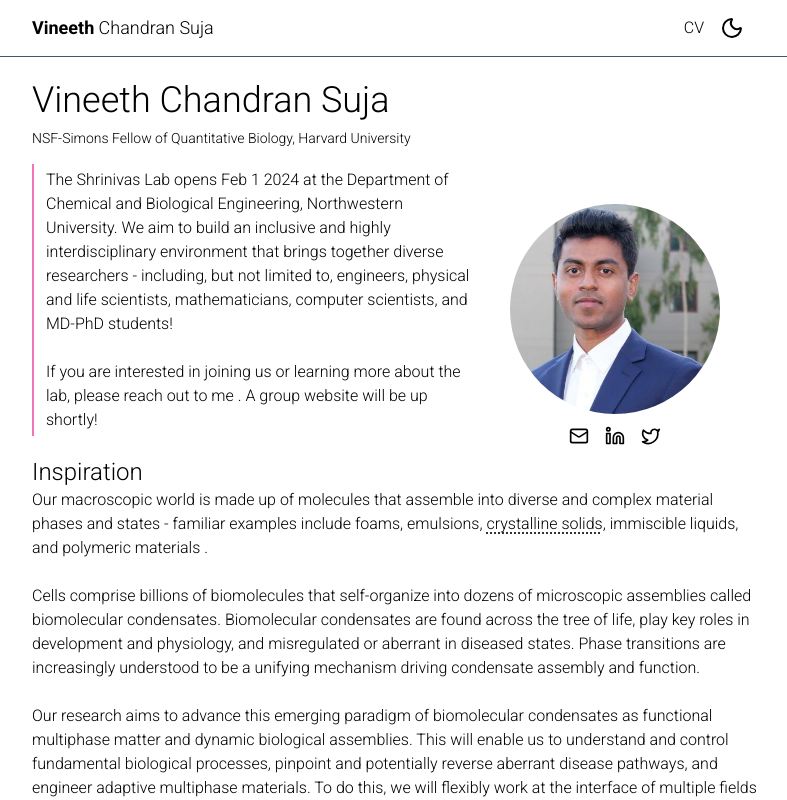
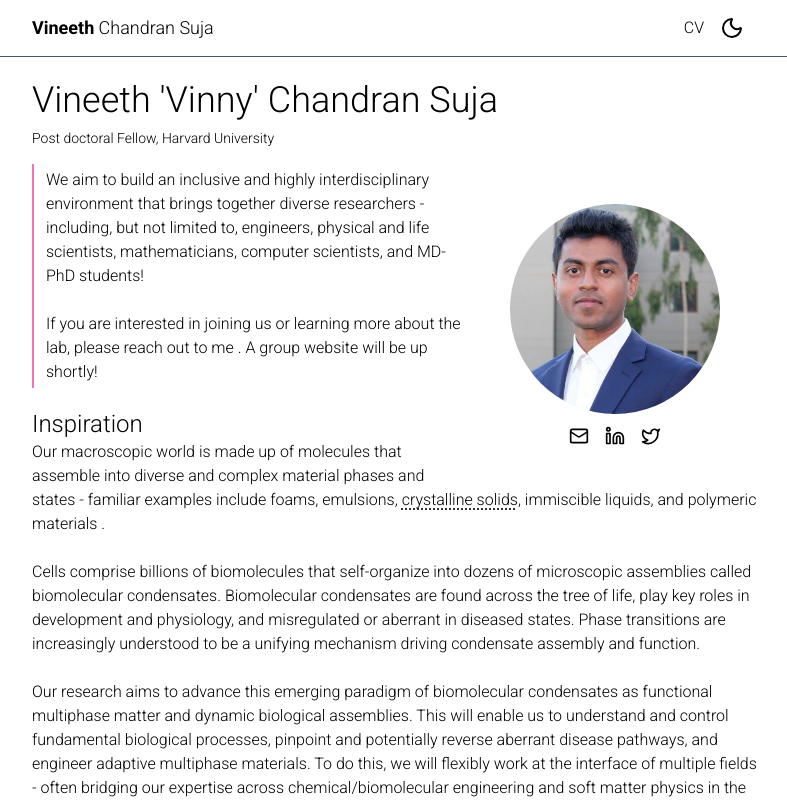
Before and after one commit to vcsuja/vcsuja.github.io, a SvelteKit app: page / in a window 1280 px wide. Shown: the top 800 px of the page, without its empty margins (244-1031 px from the left). Built offline with nearby package versions, Linux system fonts and the light colour scheme.

Commit message:
Update +page.svelte
Name and position edits

```diff
--- a/src/routes/+page.svelte
+++ b/src/routes/+page.svelte
@@ -21,8 +21,8 @@
 	];
 </script>
 
-<h1 class="text-4xl mb-2">Vineeth Chandran Suja</h1>
-<p class="text-sm mb-4">NSF-Simons Fellow of Quantitative Biology, Harvard University</p>
+<h1 class="text-4xl mb-2">Vineeth 'Vinny' Chandran Suja</h1>
+<p class="text-sm mb-4">Post doctoral Fellow, Harvard University</p>
 
 <div class="md:float-right mx-auto max-w-[210px] md:mx-10 my-10">
 	<img class="rounded-full mb-3" src={vinnyImage} alt="Vineeth 'Vinny' Chandran Suja" />
@@ -34,8 +34,7 @@
 </div>
 <div>
 	<p class="border-l-2 border-pink-400 pl-3 py-1 mb-5">
-		The Shrinivas Lab opens Feb 1 2024 at the Department of Chemical and Biological Engineering,
-		Northwestern University. We aim to build an inclusive and highly interdisciplinary environment
+		 We aim to build an inclusive and highly interdisciplinary environment
 		that brings together diverse researchers - including, but not limited to, engineers, physical
 		and life scientists, mathematicians, computer scientists, and MD-PhD students!
 		<br />
```
